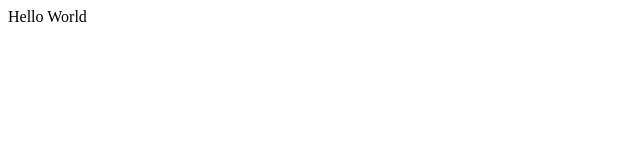
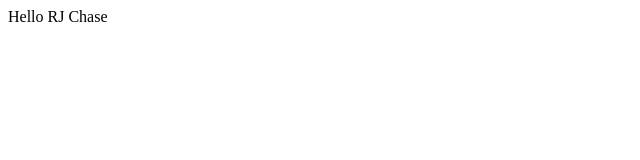
Before and after one commit to bigbluehut/bigbluehut.github.io, a plain HTML site: page index.html in a window 1280 px wide. Shown: the full height of the page, 0-640 px from the left. Drawn offline with Linux system fonts and the light colour scheme.

Commit message:
created index.html
created index.html

```diff
--- a/index.html
+++ b/index.html
@@ -1,5 +1,5 @@
 <html>
 <script>
-document.write("Hello World");
+document.write("Hello RJ Chase");
 </script>
 </html>
```
